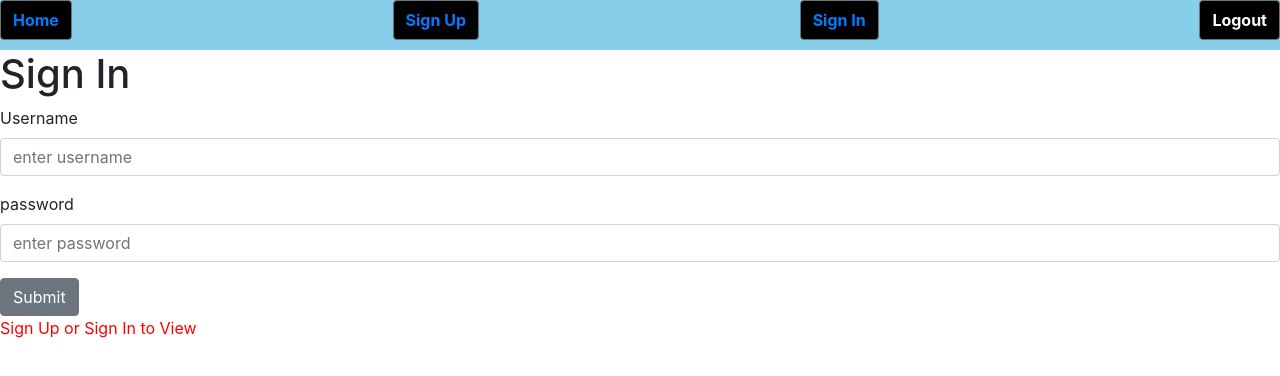
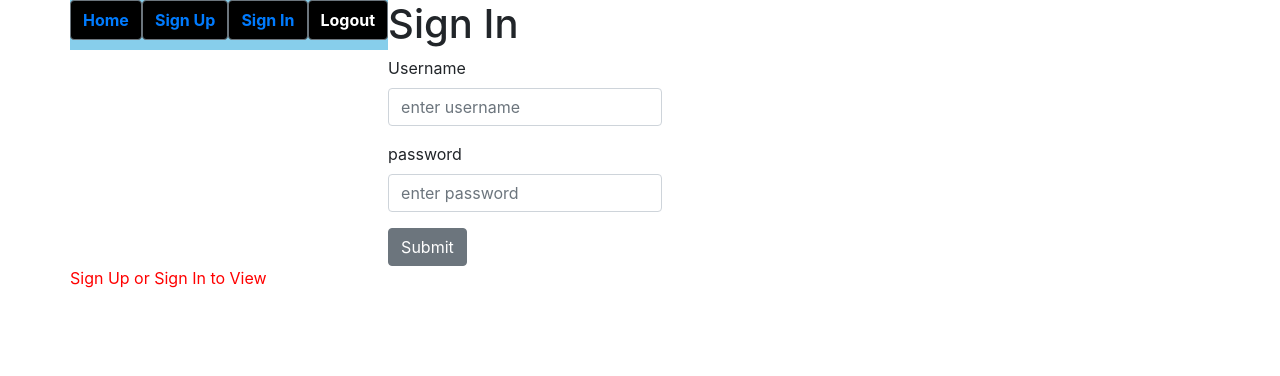
Before and after one commit to dwallace-web/pern-project-client, a React (Create React App) app: page /signin in a window 1280 px wide. Shown: the top 376 px of the page. Built offline with nearby package versions, Linux system fonts and the light colour scheme.

Commit message:
remove main

```diff
--- a/src/App.js
+++ b/src/App.js
@@ -1,15 +1,17 @@
 import './App.css';
 import { React, useEffect, useState } from 'react';
 import { BrowserRouter as Router, Route } from 'react-router-dom';
+import { Container, Row, Col } from 'reactstrap';
 import Menu from './Components/Menu/Menu.js';
+import Question from './Components/Questions/Question'
 import SignUp from './Components/Menu/SignUp';
 import Main from './Components/Body/Main';
 
 function App() {
 
   const [sessionToken, setSessionToken] = useState('');
-  const [owner, setOwner ] = useState('');
-  const [userID, setUserId ] = useState('');
+  const [owner, setOwner] = useState('');
+  const [userID, setUserId] = useState('');
 
   useEffect(() => {
     if (localStorage.getItem('token')) {
@@ -41,18 +43,26 @@ function App() {
 
   const protectedViews = (props) => {
 
-    return (sessionToken === localStorage.getItem('token') ? <Main token={sessionToken} /> : <p id="tokenissue">Sign Up or Sign In to View</p>)
+    return (sessionToken === localStorage.getItem('token') ? <Question token={sessionToken} />
+     : <p id="tokenissue">Sign Up or Sign In to View</p>)
 
   }
 
   return (
 
-    <div className="Container">
-      <Router>
-        <Menu clickLogout={clearToken} token={sessionToken} reviseToken={reviseToken} />
-      </Router>
+    <div>
+      <Container>
+        <Row>
+          <Router>
+            <Menu clickLogout={clearToken} token={sessionToken} reviseToken={reviseToken} />
+          </Router>
+        </Row>
+        <Row>
+          {protectedViews()}
+        </Row>
 
-      {protectedViews()}
+      </Container>
+
 
     </div>
 
--- a/src/Components/Body/Main.js
+++ b/src/Components/Body/Main.js
@@ -2,22 +2,22 @@ import React, { useState } from 'react';
 import { Col, Row, Container } from 'reactstrap';
 import Question from '../Questions/Question';
 import Answer from '../Answers/Answer';
+import App from '../../App';
 
 
 const Main = (props) => {
     return (
-        <Container>
 
-                <Row>
-                    <Col>
-                        <Question token={props.token} />
-                    </Col>
+        <div>
 
+        </div>
 
-                </Row>
-
-        </Container>
     )
 }
 
 export default Main;
+
+// Top 1 - App
+//  2 - Main
+//  3 - Question
+ //user 1. View Question or 2. Create Questions
--- a/src/Components/Questions/QuestionCard.js
+++ b/src/Components/Questions/QuestionCard.js
@@ -15,8 +15,13 @@ const QuestionCard = (props) => {
                     <div key={question.id}>
                         <h2>  {question.title} </h2>
                         <h3>{question.category} </h3>
-                        {question.entry}
+                        <p>{question.entry}
+                        </p>
                         {/* Buttons to edit or delete question but only if the user ID matches */}
+
+                        {/* Function runs to display answers
+                            View Answer or Create Answer
+                        */}
                     </div>
                 )
 
--- a/src/Components/Questions/ViewQuestion.js
+++ b/src/Components/Questions/ViewQuestion.js
@@ -13,8 +13,7 @@ const ViewQuestion = (props) => {
     // const [submittedQuestion, setSubmittedQuestion] = useState(false);
 
     const [ questionRes, setQuestionRes ] = useState( [ ] );
-    const [ readyToAnswer, setReadyToAnswer ] = useState(false);
-    const [ selectedQuestionId, setSelectedQuestionId ] = useState('');
+
 
 
     useEffect(() => {
```
